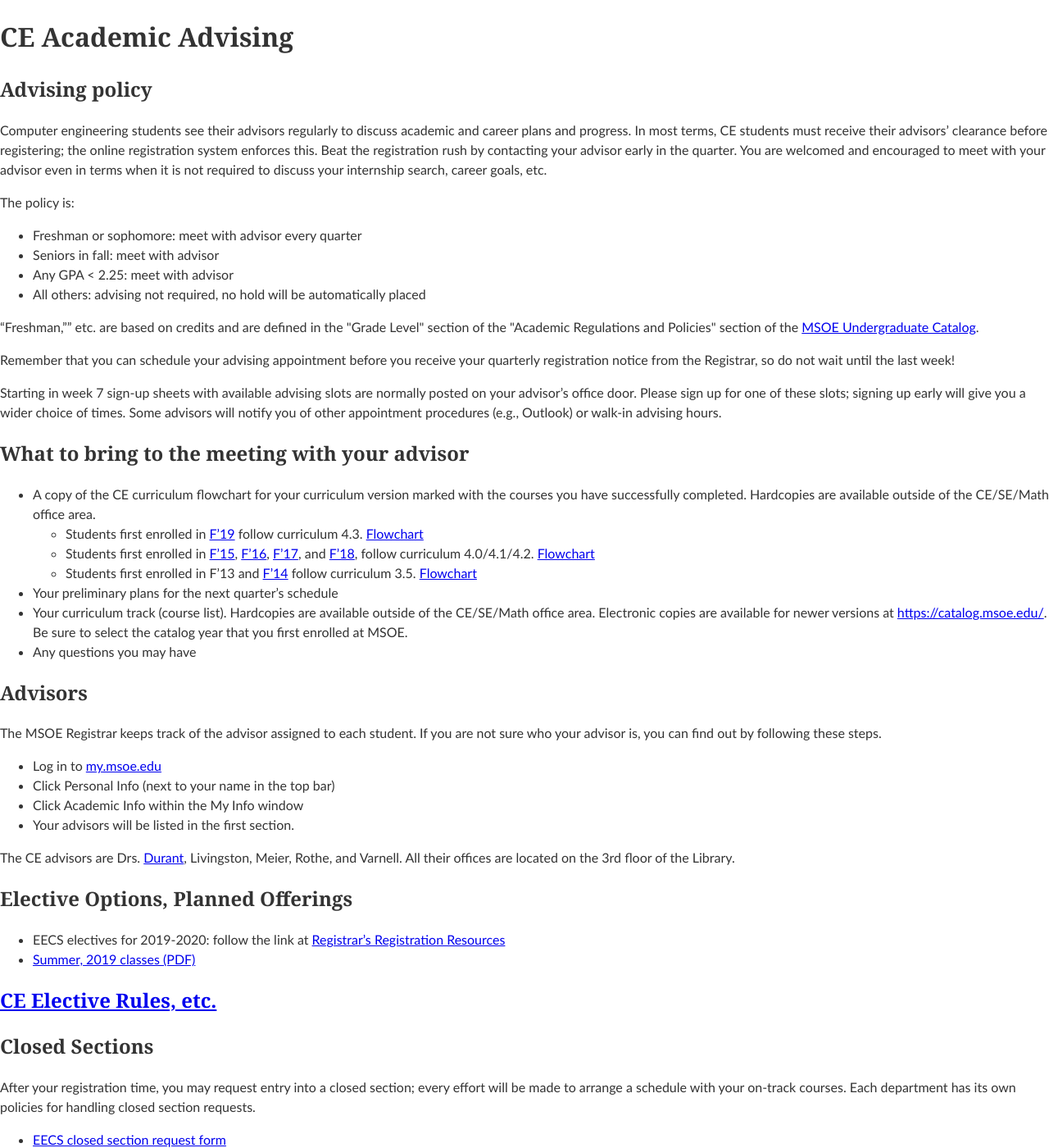
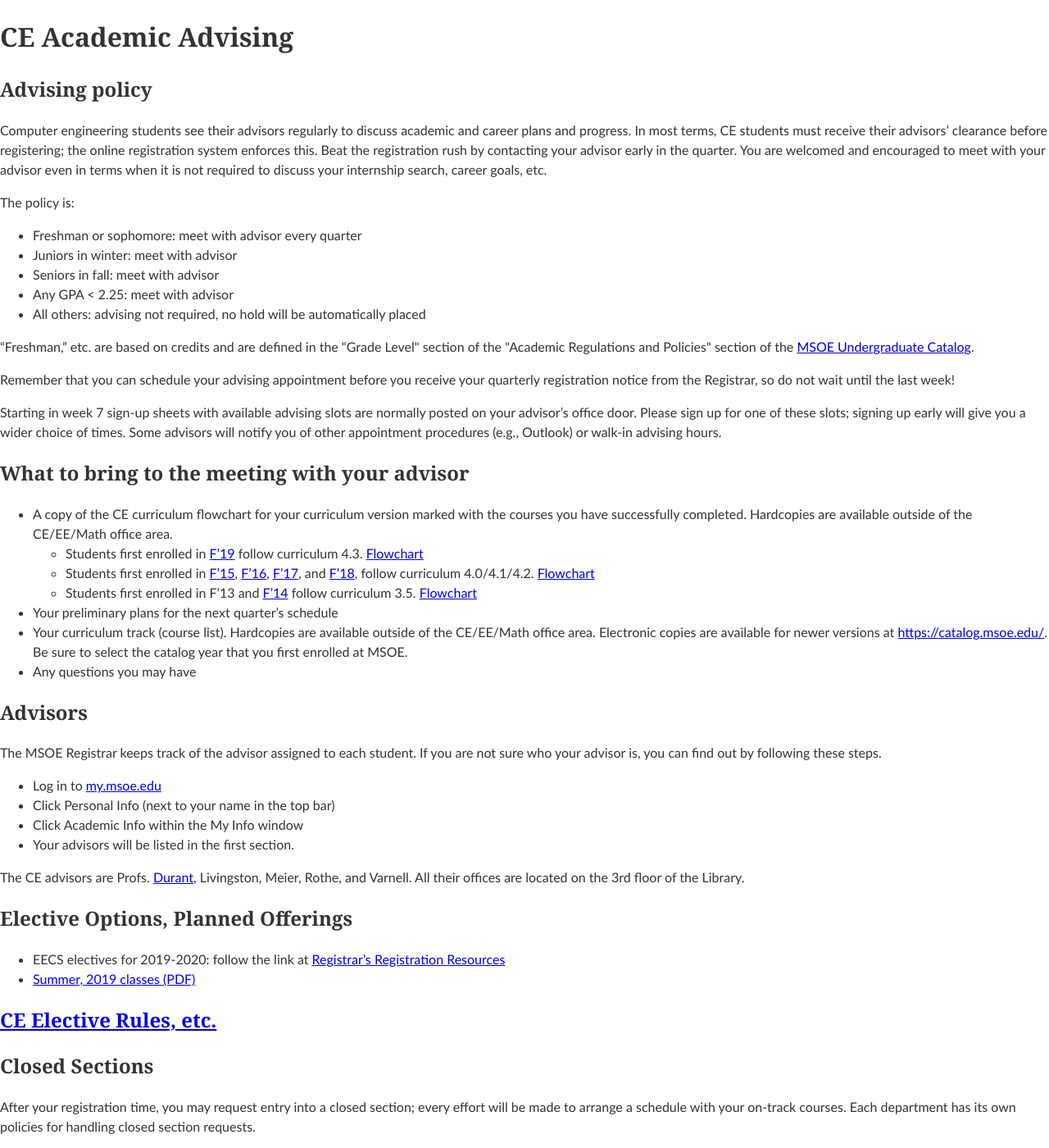
Before and after one commit to edurant/edurant.github.io, a Jekyll site: the page built from advising/index.md, in a window 1280 px wide and 1400 px high. Shown: the whole window at 82% size. Built offline with Jekyll 4.4.1, drawn with Linux system fonts in a browser that asks for light colours.

Commit message:
Tweak advising policy, titles, office layout

```diff
--- a/advising/index.md
+++ b/advising/index.md
@@ -9,18 +9,19 @@
 
 The policy is:
 * Freshman or sophomore: meet with advisor every quarter
+* Juniors in winter: meet with advisor
 * Seniors in fall: meet with advisor
 * Any GPA < 2.25: meet with advisor
 * All others: advising not required, no hold will be automatically placed
 
-"Freshman,"" etc. are based on credits and are defined in the &quot;Grade Level&quot; section of the &quot;Academic Regulations and Policies&quot; section of the <a href="https://catalog.msoe.edu/">MSOE Undergraduate Catalog</a>.
+"Freshman," etc. are based on credits and are defined in the &quot;Grade Level&quot; section of the &quot;Academic Regulations and Policies&quot; section of the <a href="https://catalog.msoe.edu/">MSOE Undergraduate Catalog</a>.
 
 Remember that you can schedule your advising appointment before you receive your quarterly registration notice from the Registrar, so do not wait until the last week!
 
 Starting in week 7 sign-up sheets with available advising slots are normally posted on your advisor's office door. Please sign up for one of these slots; signing up early will give you a wider choice of times. Some advisors will notify you of other appointment procedures (e.g., Outlook) or walk-in advising hours.
 
 ## What to bring to the meeting with your advisor
-* A copy of the CE curriculum flowchart for your curriculum version marked with the courses you have successfully completed. Hardcopies are available outside of the CE/SE/Math office area.
+* A copy of the CE curriculum flowchart for your curriculum version marked with the courses you have successfully completed. Hardcopies are available outside of the CE/EE/Math office area.
   * Students first enrolled in <a href="https://catalog.msoe.edu/preview_program.php?catoid=20&poid=1001&returnto=562">F'19</a> follow curriculum 4.3. <a href="curriculum-4.3rev01.pdf">Flowchart</a>
   * Students first enrolled in <a href="https://catalog.msoe.edu/preview_program.php?catoid=10&poid=506&returnto=364">F'15</a>,
             <a href="https://catalog.msoe.edu/preview_program.php?catoid=14&poid=704&returnto=394">F'16</a>,
@@ -31,9 +32,8 @@
             follow curriculum 3.5. <a href="curriculum-3.5rev01.pdf">Flowchart</a>
 
 * Your preliminary plans for the next quarter's schedule
-* Your curriculum track (course list). Hardcopies are available outside of the CE/SE/Math office area. Electronic copies are available for newer versions at <a href="https://catalog.msoe.edu/">https://catalog.msoe.edu/</a>. Be sure to select the catalog year that you first enrolled at MSOE.
+* Your curriculum track (course list). Hardcopies are available outside of the CE/EE/Math office area. Electronic copies are available for newer versions at <a href="https://catalog.msoe.edu/">https://catalog.msoe.edu/</a>. Be sure to select the catalog year that you first enrolled at MSOE.
 * Any questions you may have
-
 
 ## Advisors
 The MSOE Registrar keeps track of the advisor assigned to each student. If you are not sure who your advisor is, you can find out by following these steps.
@@ -42,7 +42,7 @@
   * Click Academic Info within the My Info window
   * Your advisors will be listed in the first section.
 
-The CE advisors are Drs. <a href="durant.html">Durant</a>, Livingston, Meier, Rothe, and Varnell. All their offices are located on the 3rd floor of the Library.
+The CE advisors are Profs. <a href="durant.html">Durant</a>, Livingston, Meier, Rothe, and Varnell. All their offices are located on the 3rd floor of the Library.
 
 ## Elective Options, Planned Offerings
 
```
Also changed, not shown: other parts of advising/index.md (+1 -1 lines).
